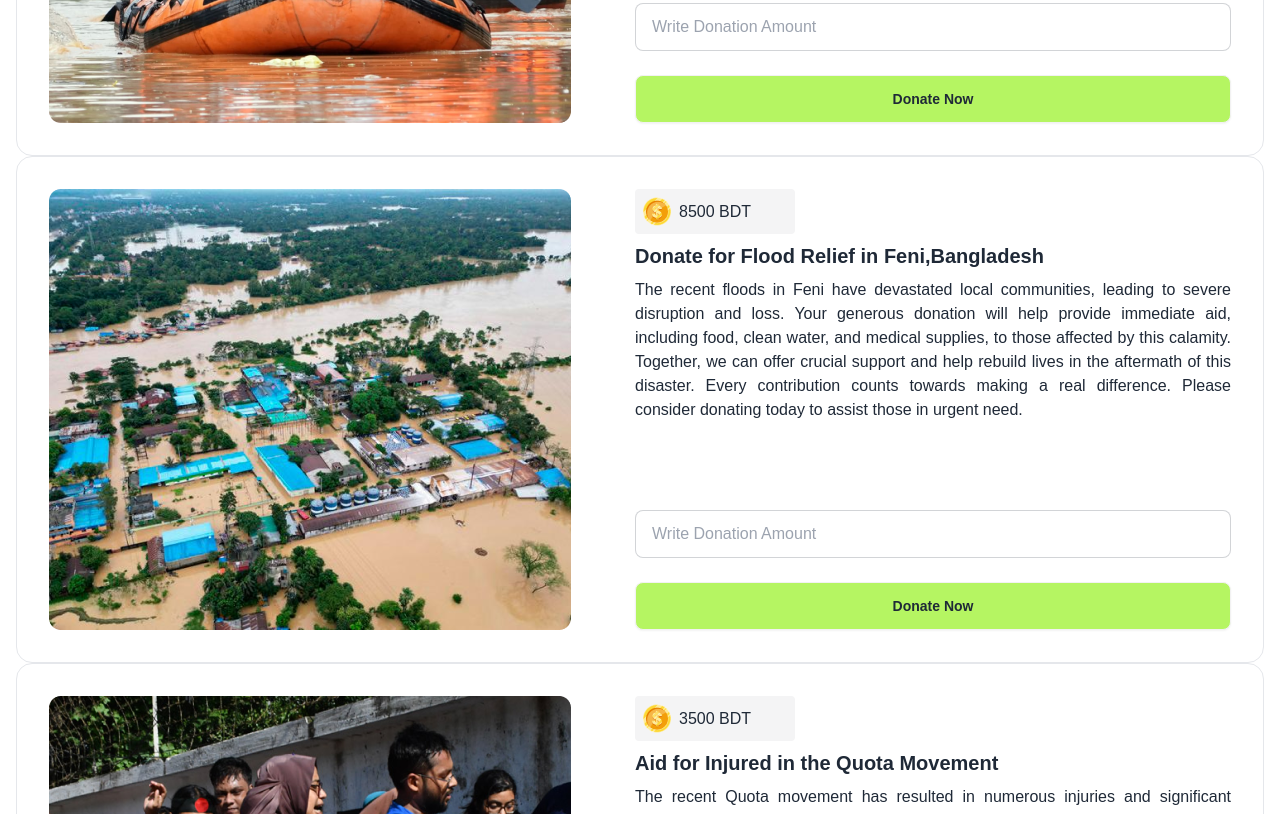
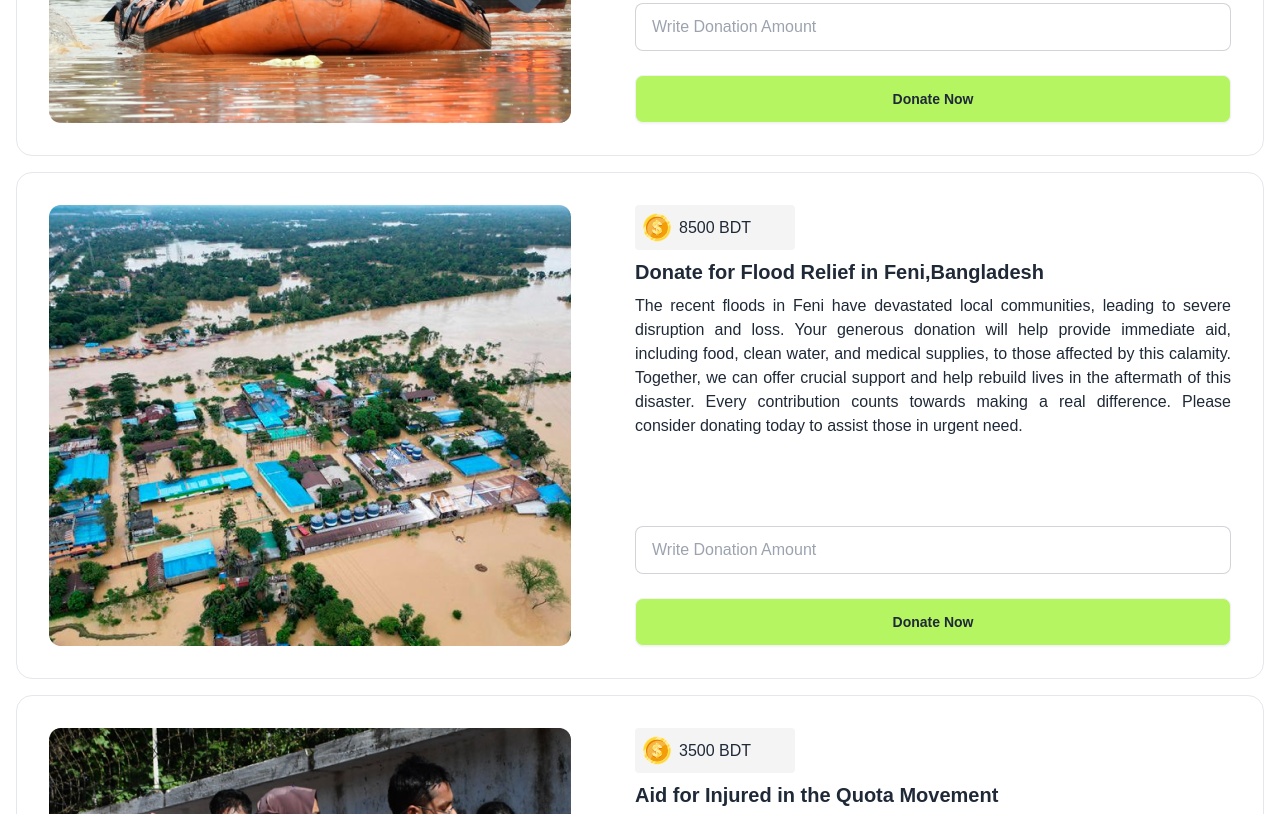
Before and after one commit to sakib-333/PH-B10-A5, a website: page index.html in a window 1280 px wide. Shown: the part 478-1292 px from the top of the page. Drawn offline with Linux system fonts and the light colour scheme; a web font is replaced by a local one.

Commit message:
Update donation section.

```diff
--- a/index.html
+++ b/index.html
@@ -31,8 +31,8 @@
           <button class="btn outline-0" id="btn-history">History</button>
         </div>
       </header>
-      <main class="p-4 space-y-8">
-        <div id="donation-sectors-div"></div>
+      <main class="p-4">
+        <div id="donation-sectors-div" class="space-y-4"></div>
         <div class="space-y-4 hidden" id="donation-history-div"></div>
         <!-- Open the modal using ID.showModal() method -->
         <dialog id="my_modal_1" class="modal">
```
Also changed, not shown: src/css/style.css.
